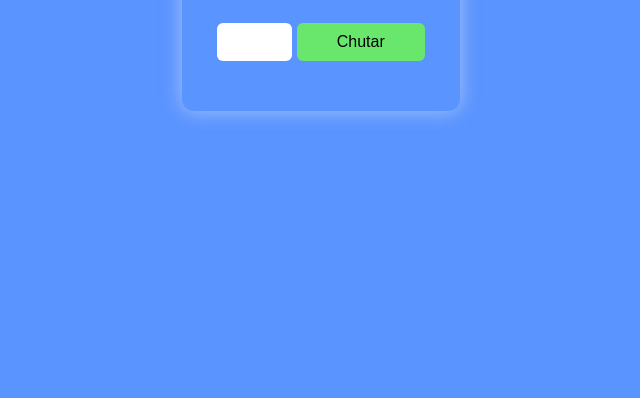
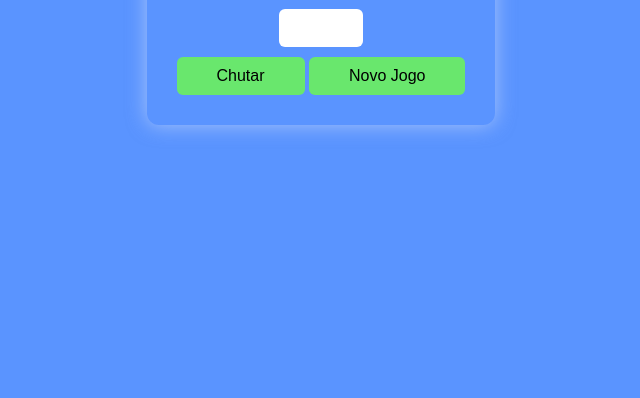
Before and after one commit to pedrocafern/Math-Game, a plain HTML site: page index.html in a window 1280 px wide. Shown: the part 418-816 px from the top of the page, without its empty margins (319-959 px from the left). Drawn offline with Linux system fonts and the light colour scheme.

Commit message:
index.html

```diff
--- a/index.html
+++ b/index.html
@@ -1,5 +1,5 @@
 <!DOCTYPE html>
-<html lang="en">
+<html lang="pt-br">
 <head>
     <meta charset="UTF-8">
     <meta name="viewport" content="width=device-width, initial-scale=1.0">
@@ -10,10 +10,12 @@
     <div class="container">
         <h1></h1>
         <p></p>
-        <input type="number" id="num" min="1" max="10" />
-        <button onclick="jogar()">Chutar</button>
-        <div class="mensagem" id="msg"></div>
-      </div>
-      <script src="app.js"></script>
+        <input type="number" id="num" min="1" max="100" />
+        <div class="container_botao">
+            <button onclick="verficarChute()" class="chutar" id="chutar">Chutar</button>
+            <button onclick="reiniciarJogo()" class="respawn" id="reiniciar">Novo Jogo</button>
+        </div>
+    </div>
+      <script src="app.js" defer></script>
 </body>
 </html>
```
